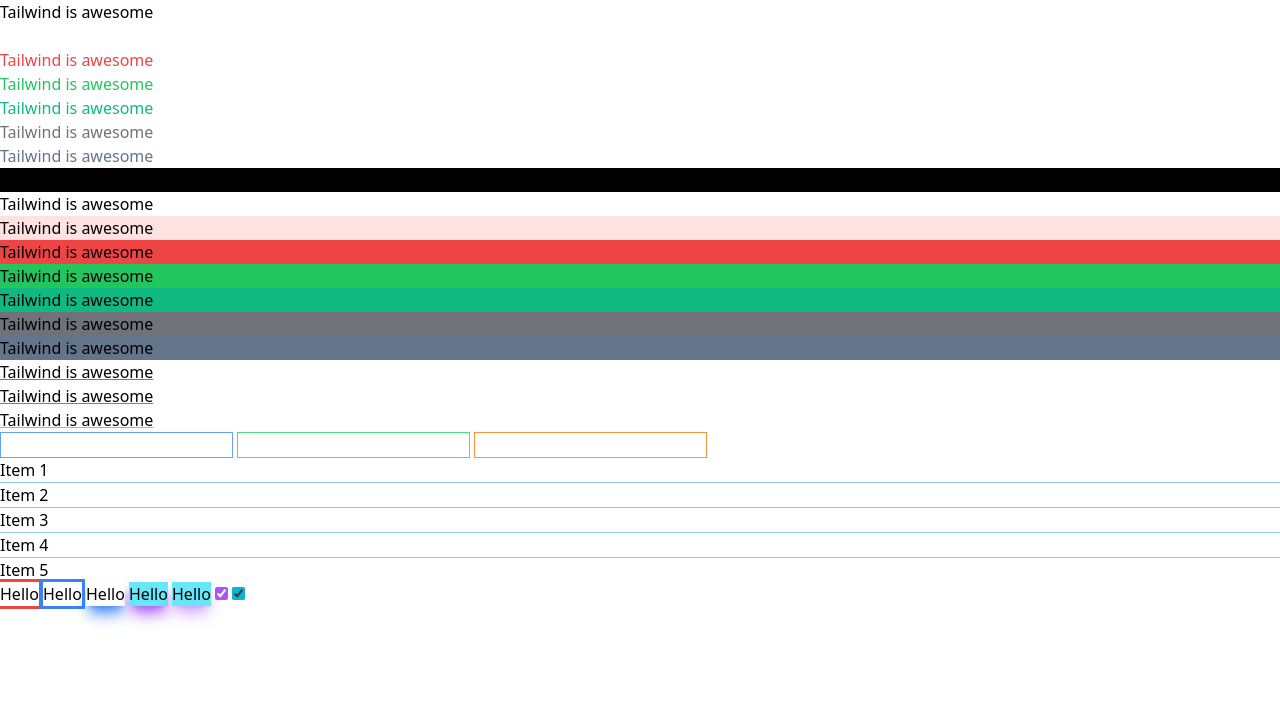
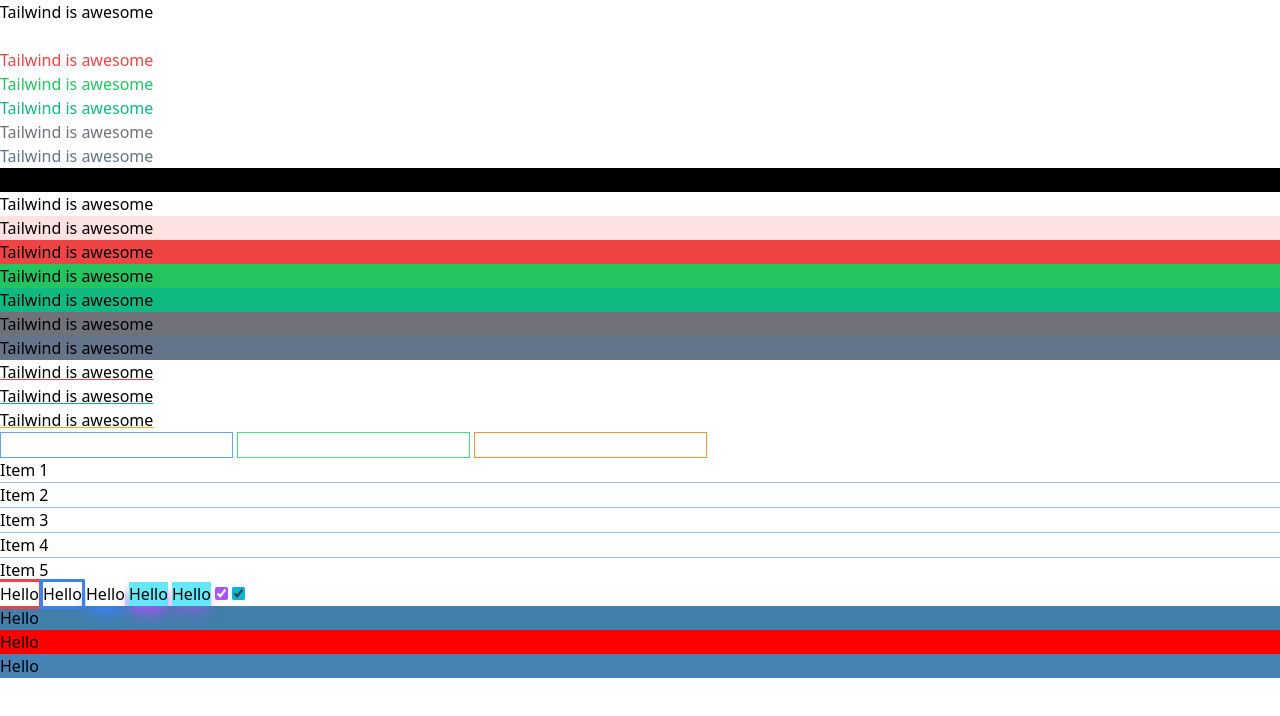
Before and after one commit to kongyutay/tailwind-sandbox, a plain HTML site: page 02-colors/index.html in a window 1280 px wide. Drawn offline with nearby package versions, Linux system fonts and the light colour scheme.

Commit message:
any color bg-[rgb(255.0.0)]

```diff
--- a/02-colors/index.html
+++ b/02-colors/index.html
@@ -65,5 +65,8 @@
     <input type="checkbox" class="accent-cyan-500" checked />
 
     <!-- Arbitrary Colors -->
+    <div class="bg-[#427fab]">Hello</div>
+    <div class="bg-[rgb(255,0,0)]">Hello</div>
+    <div class="bg-[steelblue]">Hello</div>
   </body>
 </html>
```
